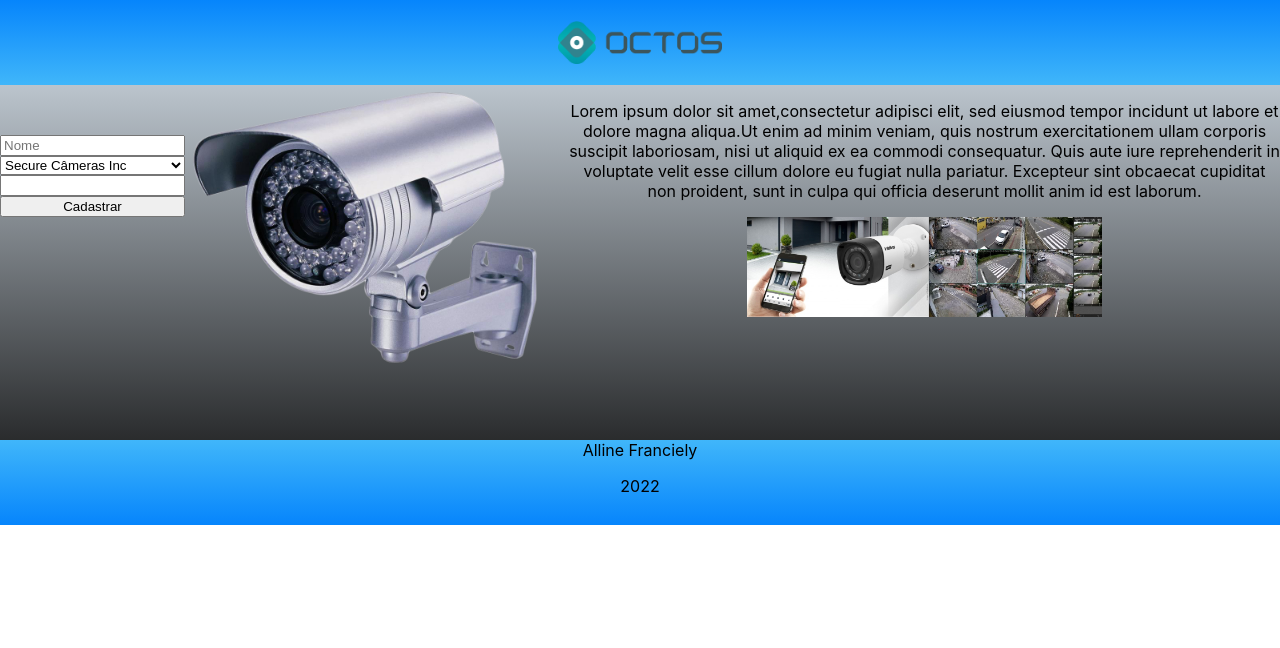
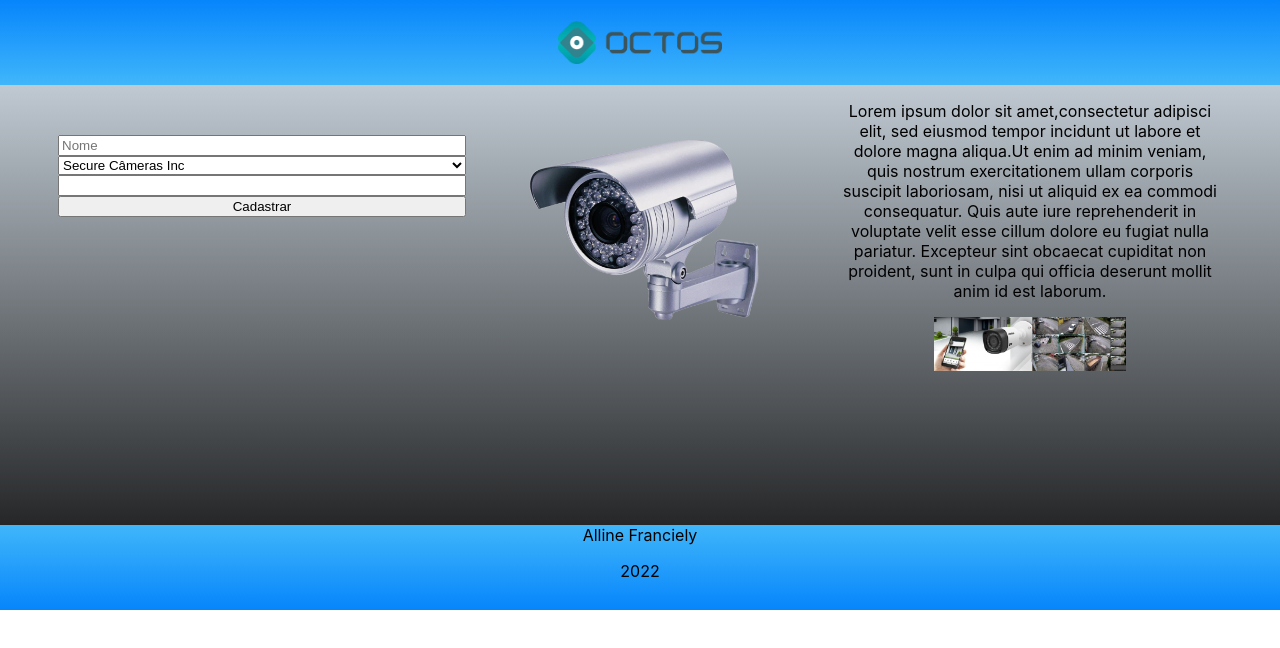
Before and after one commit to AllineFranciely/CamerasApplication-Frontend-React-JS, a React (Create React App) app: page / in a window 1280 px wide. Shown: the top 648 px of the page. Built offline with nearby package versions, Linux system fonts and the light colour scheme.

Commit message:
ajustes de css Formulário

```diff
--- a/package.json
+++ b/package.json
@@ -3,6 +3,9 @@
   "version": "0.1.0",
   "private": true,
   "dependencies": {
+    "@chakra-ui/react": "^2.2.9",
+    "@emotion/react": "^11.10.0",
+    "@emotion/styled": "^11.10.0",
     "@testing-library/jest-dom": "^5.16.5",
     "@testing-library/react": "^13.3.0",
     "@testing-library/user-event": "^13.5.0",
@@ -10,6 +13,7 @@
     "@types/node": "^16.11.56",
     "@types/react": "^18.0.17",
     "@types/react-dom": "^18.0.6",
+    "framer-motion": "^7.2.1",
     "react": "^18.2.0",
     "react-dom": "^18.2.0",
     "react-scripts": "5.0.1",
--- a/src/components/styles/Formulario.css
+++ b/src/components/styles/Formulario.css
@@ -4,3 +4,7 @@
   margin-top: 50px;
   width: 100%;
 }
+
+#Nome {
+  width: 400px;
+}
--- a/src/pages/Home.tsx
+++ b/src/pages/Home.tsx
@@ -10,9 +10,11 @@ function Home() {
     <div className="homeInteiro">
       <Header />
       <div className="body">
+        <div className="forms">
           <Formulario />
+        </div>
         <img className="camera" src={Camera} alt="Cãmera de segurança" />
-        <div>
+        <div className="texto">
           <p>
             Lorem ipsum dolor sit amet,consectetur
             adipisci elit, sed eiusmod tempor incidunt
--- a/src/pages/styles/Home.css
+++ b/src/pages/styles/Home.css
@@ -4,13 +4,24 @@
 
 .body {
   display: flex;
-  margin-bottom: 67px;
+  justify-content: space-evenly;
+  margin-bottom: 150px;
 }
 
 .camera {
-  width: 30%;
+  height: 30%;
+  margin-top: 50px;
+  width: 20%;
 }
 
 .imgSecurity {
   width: 50%;
 }
+
+.texto {
+  max-width: 30%;
+}
+
+.forms {
+  max-width: 100%;
+}
```
Also changed, not shown: src/utils/gridcolumn.tsx (added, +53 -0 lines), 1 other file (tests, documents, lock files or other folders). Lines whose indentation alone changed are shown as unchanged.
